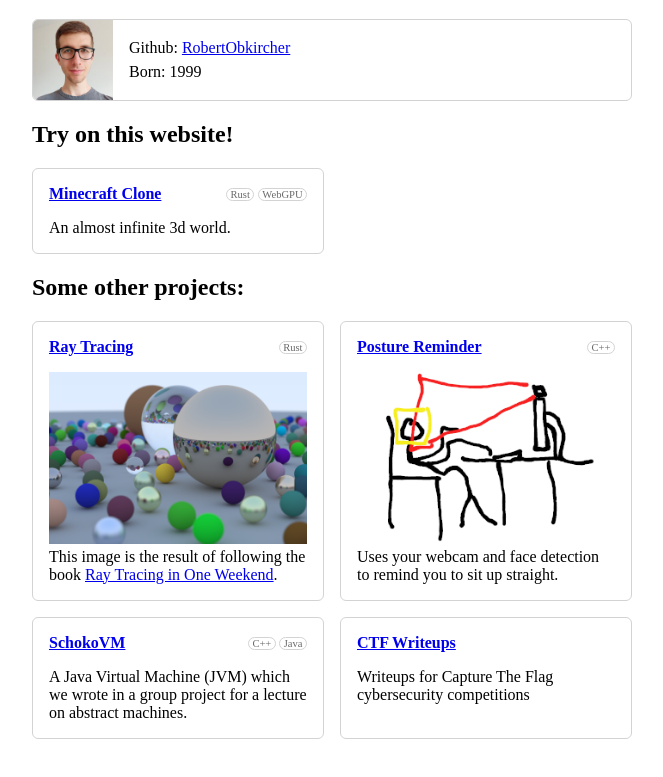
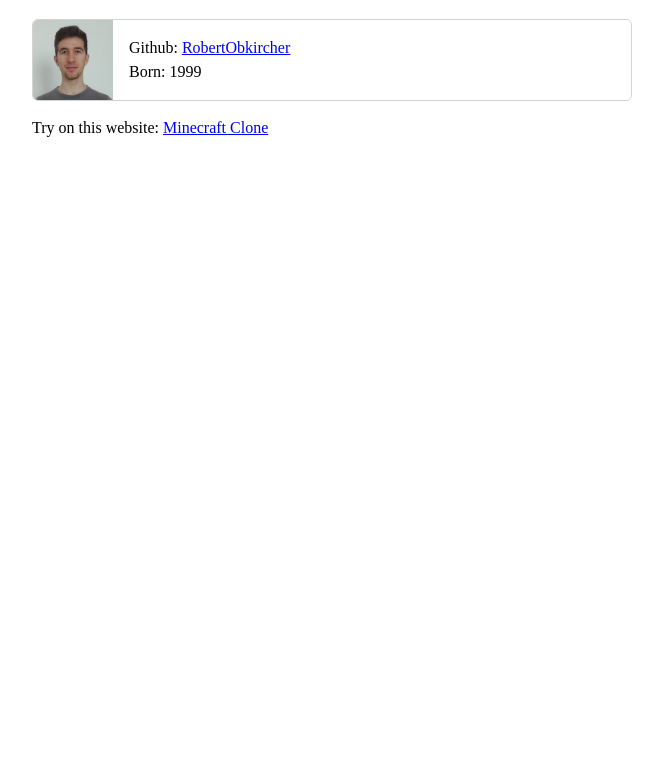
Before and after one commit to RobertObkircher/cloudflare-pages, a plain HTML site: page index.html in a window 1280 px wide. Shown: the part 61-838 px from the top of the page, without its empty margins (308-971 px from the left). After the commit the page ends 800 px from the top, so only its background shows below. Drawn offline with Linux system fonts and the light colour scheme.

Commit message:
remove projects

```diff
--- a/index.html
+++ b/index.html
@@ -16,63 +16,15 @@
     <h1>Robert Obkircher</h1>
 
     <div class="avatar-and-info">
-        <img class="avatar" src="img/me200p.jpg" alt="My face">
+        <img class="avatar" src="img/me.jpg" alt="My face">
         <ul class="info">
             <li>Github: <a href="https://github.com/RobertObkircher">RobertObkircher</a></li>
             <li>Born: 1999</li>
         </ul>
     </div>
 
-    <h2>Try on this website!</h2>
-
-    <ol class="projects">
-        <li>
-            <a href="minecraft-clone.html">Minecraft Clone</a>
-            <span class="pill">WebGPU</span>
-            <span class="pill">Rust</span>
-            <p>
-                An almost infinite 3d world.
-            </p>
-        </li>
-    </ol>
-
-    <h2>Some other projects:</h2>
-
-    <ol class="projects">
-        <li>
-            <a target="_blank" rel="external noreferrer noopener" href="https://github.com/RobertObkircher/ray-tracer">Ray Tracing</a>
-            <span class="pill">Rust</span>
-            <p>
-                <img class="w100" src="img/ray.png" alt="raytraced spheres">
-                <br>
-                This image is the result of following the book
-                <a target="_blank" rel="external noreferrer noopener" href="https://raytracing.github.io/books/RayTracingInOneWeekend.html">Ray Tracing in One Weekend</a>.
-            </p>
-        </li>
-        <li>
-            <a target="_blank" rel="external noreferrer noopener" href="https://github.com/RobertObkircher/posture-reminder">Posture Reminder</a>
-            <span class="pill">C++</span>
-            <p>
-                <img class="w100" src="img/posture-reminder.png" alt="webcam tracking person">
-                <br>
-                Uses your webcam and face detection to remind you to sit up straight.
-            </p>
-        </li>
-        <li>
-            <a target="_blank" rel="external noreferrer noopener" href="https://github.com/RobertObkircher/SchokoVM">SchokoVM</a>
-            <span class="pill">Java</span>
-            <span class="pill">C++</span>
-            <p>
-                A Java Virtual Machine (JVM) which we wrote in a group project for a lecture on abstract machines.
-            </p>
-        </li>
-        <li>
-            <a target="_blank" rel="external noreferrer noopener" href="https://github.com/RobertObkircher/ctf-writeups">CTF Writeups</a>
-            <p>
-                Writeups for Capture The Flag cybersecurity competitions
-            </p>
-        </li>
-    </ol>
+    <br>
+    Try on this website: <a href="minecraft-clone.html">Minecraft Clone</a>
 
 </div>
 
```
Also changed, not shown: img/me.jpg (added), img/me200p.jpg (deleted).
